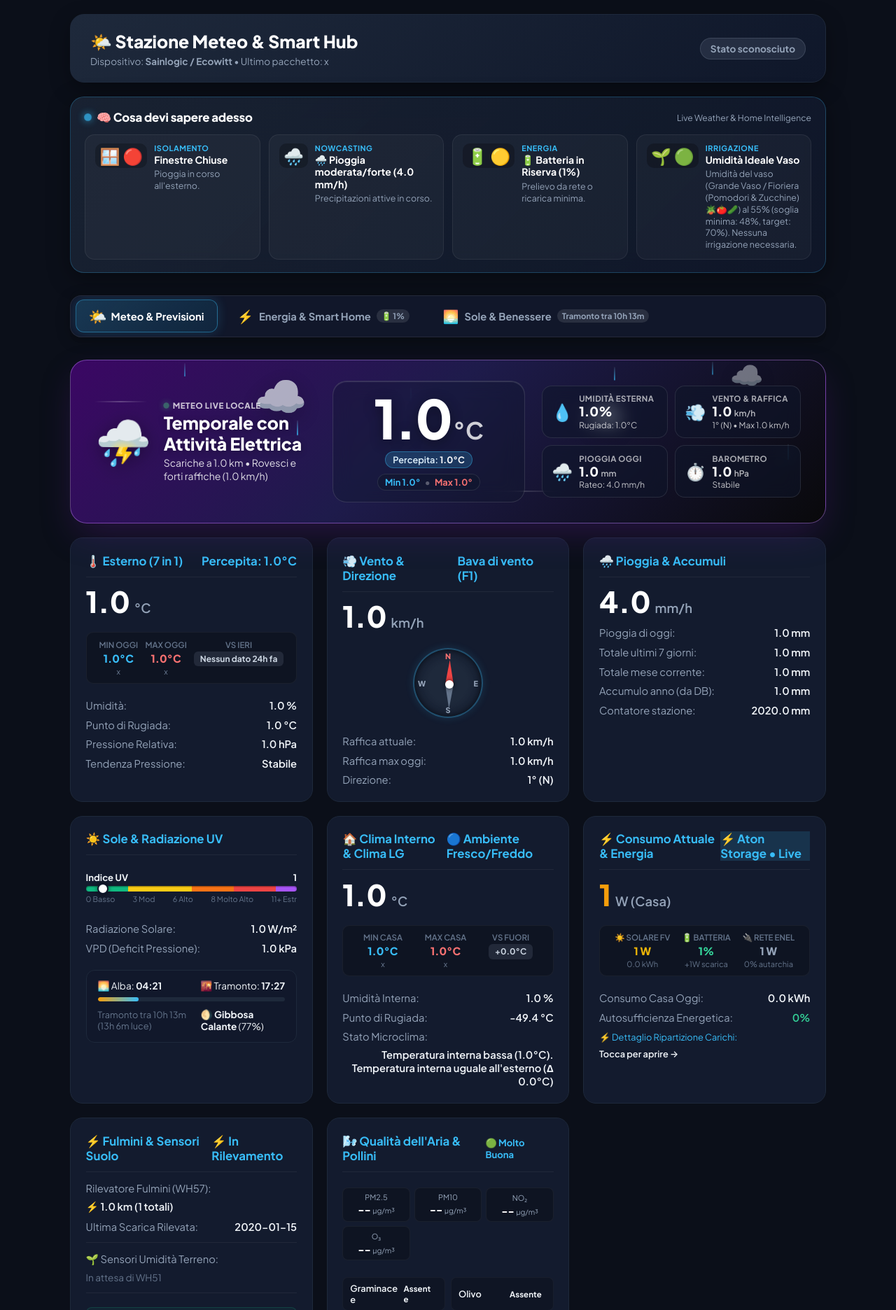
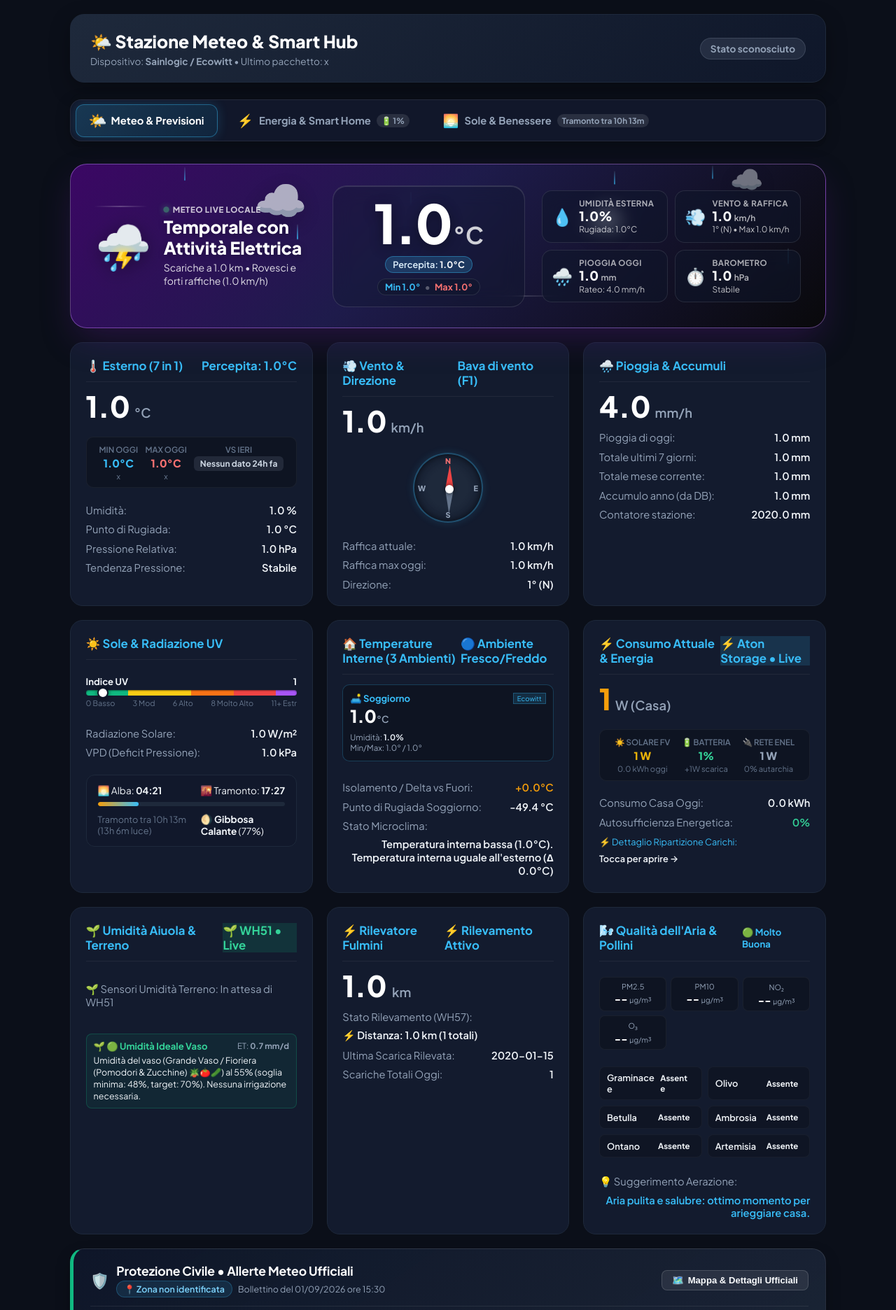
Before and after one commit to vincenzocuria/ecowitt-weather-hub, a FastAPI app: page / in a window 1280 px wide. Shown: the part 97-1969 px from the top of the page at 70% size. Run offline with FastAPI, Linux system fonts and the light colour scheme; data comes from the database, SQL or seed files in the repository; tables that the repository leaves empty hold one stand-in row (values such as "Sample post"); data that the repository does not hold is empty.

Commit message:
feat(dashboard): sposta 'Cosa devi sapere adesso' in basso, mostra 3 ambienti interni (Soggiorno, Stanzetta, Camera) e separa card aiuola da fulmini

```diff
--- a/backend/templates/index.html
+++ b/backend/templates/index.html
@@ -359,80 +325,70 @@
             </div>
         </div>
 
-        <!-- 5. CLIMA INTERNO CASA & CLIMATIZZATORI LG THINQ -->
+
+        <!-- 5. TEMPERATURE INTERNE: SOGGIORNO (ECOWITT) • STANZETTA (LG) • CAMERA (LG) -->
         <div class="card">
             <div class="card-header">
-                <span>🏠 Clima Interno & Clima LG</span>
+                <span>🏠 Temperature Interne (3 Ambienti)</span>
                 <span class="sub-badge {{ analytics.comfort.indoor.badge_class if analytics and analytics.comfort.indoor else 'badge-neutral' }}" id="indoor_comfort_badge">
                     {{ analytics.comfort.indoor.icon if analytics and analytics.comfort.indoor else '🏠' }} {{ analytics.comfort.indoor.title if analytics and analytics.comfort.indoor else 'Ambiente Casa' }}
                 </span>
             </div>
-            <div class="main-stat">
-                <span class="val" id="temp_in_c">{{ latest.temp_in_c if latest.temp_in_c is not none else '--' }}</span>
-                <span class="unit">°C</span>
-            </div>
-
-            <!-- DIFFERENZIALE MIN/MAX INTERNA OGGI & DELTA VS FUORI -->
-            <div class="today-extremes-box">
-                <div class="extreme-item">
-                    <span class="extreme-label">Min Casa</span>
-                    <span class="extreme-val min-t" id="today_in_min">{{ analytics.today_extremes.temp_in_min if analytics and analytics.today_extremes.temp_min is not none else '--' }}°C</span>
-                    <span class="extreme-time" id="today_in_min_time">{{ analytics.today_extremes.temp_in_min_time or '--:--' }}</span>
-                </div>
-                <div class="extreme-item">
-                    <span class="extreme-label">Max Casa</span>
-                    <span class="extreme-val max-t" id="today_in_max">{{ analytics.today_extremes.temp_in_max if analytics and analytics.today_extremes.temp_max is not none else '--' }}°C</span>
-                    <span class="extreme-time" id="today_in_max_time">{{ analytics.today_extremes.temp_in_max_time or '--:--' }}</span>
-                </div>
-                <div class="extreme-item">
-                    <span class="extreme-label">vs Fuori</span>
-                    <span class="delta-badge {% if analytics and analytics.comfort.indoor and analytics.comfort.indoor.get('diff_c') is not none and analytics.comfort.indoor.get('diff_c') > 0 %}warmer{% elif analytics and analytics.comfort.indoor and analytics.comfort.indoor.get('diff_c') is not none and analytics.comfort.indoor.get('diff_c') < 0 %}cooler{% else %}neutral{% endif %}" id="indoor_delta_badge">
-                        {% if analytics and analytics.comfort.indoor and analytics.comfort.indoor.get('diff_c') is not none %}
-                            {{ "%+0.1f"|format(analytics.comfort.indoor.get('diff_c')) }}°C
-                        {% else %}
-                            --
-                        {% endif %}
-                    </span>
-                </div>
-            </div>
-
-            <div class="item-list">
-                <div class="item"><span>Umidità Interna:</span> <strong id="humidity_in">{{ latest.humidity_in if latest.humidity_in is not none else '--' }} %</strong></div>
-                <div class="item"><span>Punto di Rugiada:</span> <strong id="dew_point_in">{{ analytics.dew_point_in_c if analytics and analytics.dew_point_in_c is not none else '--' }} °C</strong></div>
-                <div class="item"><span>Stato Microclima:</span> <strong id="indoor_status_desc">{{ analytics.comfort.indoor.desc if analytics and analytics.comfort.indoor else 'Regolare' }}</strong></div>
-            </div>
-
-            <!-- SEZIONE TEMPERATURE INTERNE DEI 2 CLIMA LG THINQ -->
-            {% if climate_devices %}
-            <div class="climate-split-subgrid" style="margin-top: 10px; padding-top: 10px; border-top: 1px solid rgba(255,255,255,0.08);">
-                <div style="display: flex; justify-content: space-between; align-items: center; margin-bottom: 6px;">
-                    <span style="font-size: 0.74rem; font-weight: 700; color: var(--text-dim); text-transform: uppercase; letter-spacing: 0.3px;">❄️ Climatizzatori LG (Temp Interne):</span>
-                    <span style="font-size: 0.70rem; color: #34d399; font-weight: 600;">LG ThinQ</span>
-                </div>
-                <div style="display: grid; grid-template-columns: repeat(auto-fit, minmax(130px, 1fr)); gap: 6px;">
+
+            <!-- GRIGLIA 3 AMBIENTI: SOGGIORNO, CAMERA DA LETTO, STANZETTA -->
+            <div class="indoor-rooms-grid" style="display: grid; grid-template-columns: repeat(auto-fit, minmax(130px, 1fr)); gap: 8px; margin-bottom: 10px;">
+                <!-- 1. SOGGIORNO (ECOWITT CONSOLE) -->
+                <div class="indoor-room-box" style="background: rgba(0,0,0,0.25); border: 1px solid rgba(56, 189, 248, 0.25); border-radius: 10px; padding: 10px; display: flex; flex-direction: column; justify-content: space-between;">
+                    <div>
+                        <div style="display: flex; justify-content: space-between; align-items: center; margin-bottom: 4px;">
+                            <strong style="font-size: 0.82rem; color: #38bdf8;">🛋️ Soggiorno</strong>
+                            <span class="badge" style="font-size: 0.60rem; padding: 1px 5px; background: rgba(56,189,248,0.15); color: #38bdf8; border: 1px solid rgba(56,189,248,0.3);">Ecowitt</span>
+                        </div>
+                        <div style="font-size: 1.55rem; font-weight: 800; color: #fff; line-height: 1.1; margin: 4px 0;" id="temp_in_c">
+                            {{ latest.temp_in_c if latest.temp_in_c is not none else '--' }}<span style="font-size: 0.85rem; font-weight: 600; color: var(--text-dim);">°C</span>
+                        </div>
+                    </div>
+                    <div style="font-size: 0.72rem; color: var(--text-dim); line-height: 1.35; margin-top: 4px;">
+                        <span>Umidità: <strong id="humidity_in" style="color: #e2e8f0;">{{ latest.humidity_in if latest.humidity_in is not none else '--' }}%</strong></span><br>
+                        <span>Min/Max: <span class="min-t" id="today_in_min">{{ analytics.today_extremes.temp_in_min or '--' }}°</span> / <span class="max-t" id="today_in_max">{{ analytics.today_extremes.temp_in_max or '--' }}°</span></span>
+                    </div>
+                </div>
+
+                <!-- 2 & 3. CLIMATIZZATORI LG THINQ: CAMERA DA LETTO & STANZETTA/CAMERETTA -->
+                {% if climate_devices %}
                     {% for dev in climate_devices %}
                         {% if dev.device_type == 'DEVICE_AIR_CONDITIONER' %}
-                        <div class="climate-mini-room-card" style="background: rgba(0,0,0,0.22); border: 1px solid rgba(255,255,255,0.06); border-radius: 8px; padding: 7px 9px;">
-                            <div style="display: flex; justify-content: space-between; align-items: center;">
-                                <strong style="font-size: 0.82rem; color: #f8fafc; font-weight: 700;">{{ dev.alias }}</strong>
-                                <span class="badge" style="font-size: 0.62rem; padding: 1px 5px; border-radius: 4px; {% if dev.is_on %}background: rgba(16,185,129,0.2); color: #34d399; border: 1px solid rgba(16,185,129,0.4);{% else %}background: rgba(255,255,255,0.05); color: var(--text-dim); border: 1px solid rgba(255,255,255,0.1);{% endif %}">
-                                    {{ 'ACCESO' if dev.is_on else 'SPENTO' }}
-                                </span>
+                        <div class="indoor-room-box" style="background: rgba(0,0,0,0.25); border: 1px solid {% if dev.is_on %}rgba(16, 185, 129, 0.35){% else %}rgba(255, 255, 255, 0.08){% endif %}; border-radius: 10px; padding: 10px; display: flex; flex-direction: column; justify-content: space-between;">
+                            <div>
+                                <div style="display: flex; justify-content: space-between; align-items: center; margin-bottom: 4px;">
+                                    <strong style="font-size: 0.82rem; color: #fff;">
+                                        {% if 'camer' in dev.alias.lower() or 'stanz' in dev.alias.lower() %}🧸 Stanzetta
+                                        {% elif 'letto' in dev.alias.lower() or 'camera' in dev.alias.lower() %}🛏️ Camera da letto
+                                        {% else %}❄️ {{ dev.alias }}{% endif %}
+                                    </strong>
+                                    <span class="badge" style="font-size: 0.60rem; padding: 1px 5px; {% if dev.is_on %}background: rgba(16,185,129,0.2); color: #34d399; border: 1px solid rgba(16,185,129,0.4);{% else %}background: rgba(255,255,255,0.05); color: var(--text-dim); border: 1px solid rgba(255,255,255,0.1);{% endif %}">
+                                        {{ 'ACCESO' if dev.is_on else 'SPENTO' }}
+                                    </span>
+                                </div>
+                                <div style="font-size: 1.55rem; font-weight: 800; color: {% if dev.is_on %}#38bdf8{% else %}#e2e8f0{% endif %}; line-height: 1.1; margin: 4px 0;" id="curr_temp_mini_{{ dev.device_id }}">
+                                    {{ dev.current_temp or '--' }}<span style="font-size: 0.85rem; font-weight: 600; color: var(--text-dim);">°C</span>
+                                </div>
                             </div>
-                            <div style="display: flex; align-items: baseline; justify-content: space-between; margin-top: 4px;">
-                                <span style="font-size: 0.72rem; color: var(--text-dim);">Temp:</span>
-                                <strong style="font-size: 1.15rem; font-weight: 800; color: {% if dev.is_on %}#38bdf8{% else %}#e2e8f0{% endif %};" id="curr_temp_mini_{{ dev.device_id }}">{{ dev.current_temp or '--' }}°C</strong>
-                            </div>
-                            <div style="display: flex; justify-content: space-between; font-size: 0.68rem; color: var(--text-dim); margin-top: 2px;">
-                                <span>Target: <strong>{{ dev.target_temp or 26 }}°C</strong></span>
-                                <span>{{ dev.mode }}</span>
+                            <div style="font-size: 0.72rem; color: var(--text-dim); line-height: 1.35; margin-top: 4px;">
+                                <span>Target: <strong style="color: #e2e8f0;">{{ dev.target_temp or 26 }}°C</strong></span><br>
+                                <span>Modo: <strong style="color: #94a3b8;">{{ dev.mode }}</strong> (LG ThinQ)</span>
                             </div>
                         </div>
                         {% endif %}
                     {% endfor %}
-                </div>
-            </div>
-            {% endif %}
+                {% endif %}
+            </div>
+
+            <div class="item-list" style="margin-top: 4px;">
+                <div class="item"><span>Isolamento / Delta vs Fuori:</span> <strong id="indoor_delta_badge" style="color: {% if analytics and analytics.comfort.indoor and analytics.comfort.indoor.get('diff_c') and analytics.comfort.indoor.get('diff_c') < 0 %}#38bdf8{% else %}#f59e0b{% endif %};">{{ "%+0.1f"|format(analytics.comfort.indoor.get('diff_c')) if analytics and analytics.comfort.indoor and analytics.comfort.indoor.get('diff_c') is not none else '--' }}°C</strong></div>
+                <div class="item"><span>Punto di Rugiada Soggiorno:</span> <strong id="dew_point_in">{{ analytics.dew_point_in_c if analytics and analytics.dew_point_in_c is not none else '--' }} °C</strong></div>
+                <div class="item"><span>Stato Microclima:</span> <strong id="indoor_status_desc">{{ analytics.comfort.indoor.desc if analytics and analytics.comfort.indoor else 'Regolare' }}</strong></div>
+            </div>
         </div>
 
         <!-- 6. CONSUMO ATTUALE & FLUSSO ENERGETICO (ATON GREEN STORAGE) -->
@@ -453,7 +409,7 @@
                 <div class="extreme-item">
                     <span class="extreme-label">☀️ Solare FV</span>
                     <span class="extreme-val" style="color: #eab308;" id="p_solare_quick_val">{{ energy_latest.p_solare | int if energy_latest and energy_latest.p_solare is defined else '0' }} W</span>
-                    <span class="extreme-time">{{ energy_summary.solar_today_kwh or '0.0' }} kWh</span>
+                    <span class="extreme-time">{{ energy_summary.solar_today_kwh or '0.0' }} kWh oggi</span>
                 </div>
                 <div class="extreme-item">
                     <span class="extreme-label">🔋 Batteria</span>
@@ -493,26 +449,92 @@
             </div>
         </div>
 
-        <!-- 7. SENSORI MULTICANALE, FULMINI & TERRENO -->
+        <!-- 7. SENSORI SUOLO & UMIDITÀ AIUOLA (WH51) -->
         <div class="card">
             <div class="card-header">
-                <span>⚡ Fulmini & Sensori Suolo</span>
+                <span>🌱 Umidità Aiuola & Terreno</span>
+                <span class="sub-badge" id="soil_badge" style="background: rgba(16, 185, 129, 0.15); color: #34d399; border-color: rgba(16, 185, 129, 0.35);">
+                    🌱 WH51 • Live
+                </span>
+            </div>
+
+            <div id="soil_moisture_container">
+            {% if analytics and analytics.soil_summary and analytics.soil_summary.has_sensors %}
+                {% for ch, info in analytics.soil_summary.channels.items() %}
+                <div class="main-stat" style="margin-bottom: 6px;">
+                    <span class="val" style="color: #34d399;">{{ info.value }}</span>
+                    <span class="unit">% ({{ info.name }})</span>
+                </div>
+                <div class="today-extremes-box" style="margin-bottom: 8px;">
+                    <div class="extreme-item">
+                        <span class="extreme-label">Stato Suolo</span>
+                        <span class="badge {{ info.badge_class }}" style="font-size: 0.76rem; padding: 2px 8px; margin-top: 2px;">{{ info.status_label }}</span>
+                    </div>
+                    <div class="extreme-item">
+                        <span class="extreme-label">Variazione 24h</span>
+                        <span class="extreme-val" style="font-size: 0.95rem; color: var(--text);">{{ info.trend_icon }} {{ '+' if info.diff_24h > 0 else '' }}{{ info.diff_24h }}%</span>
+                    </div>
+                    <div class="extreme-item">
+                        <span class="extreme-label">Evapotraspirazione</span>
+                        <span class="extreme-val" style="font-size: 0.95rem; color: #38bdf8;">{{ analytics.evapotranspiration_mm or '2.3' }} mm/d</span>
+                    </div>
+                </div>
+                {% endfor %}
+            {% elif soil_moisture %}
+                {% for ch, val in soil_moisture.items() %}
+                <div class="main-stat">
+                    <span class="val" style="color: #34d399;">{{ val }}</span>
+                    <span class="unit">% (Suolo {{ ch }})</span>
+                </div>
+                {% endfor %}
+            {% else %}
+                <div class="item" style="padding: 1rem 0; color: var(--text-dim);">
+                    <span>🌱 Sensori Umidità Terreno: In attesa di WH51</span>
+                </div>
+            {% endif %}
+            </div>
+
+            <!-- CONSIGLIO IRRIGAZIONE INTELLIGENTE -->
+            {% if analytics and analytics.irrigation_advice %}
+            <div class="smart-irrigation-card" style="background: rgba(16, 185, 129, 0.08); border: 1px solid rgba(16, 185, 129, 0.25); border-radius: 8px; padding: 8px 10px; margin-top: 6px;">
+                <div style="display: flex; justify-content: space-between; align-items: center;">
+                    <span style="font-size: 0.82rem; font-weight: 700; color: #34d399;">{{ analytics.irrigation_advice.icon }} {{ analytics.irrigation_advice.title }}</span>
+                    <span style="font-size: 0.72rem; color: var(--text-dim);">ET: <strong>{{ analytics.evapotranspiration_mm }} mm/d</strong></span>
+                </div>
+                <p style="font-size: 0.78rem; color: var(--text); margin: 4px 0 0 0; line-height: 1.35;">{{ analytics.irrigation_advice.desc }}</p>
+            </div>
+            {% endif %}
+        </div>
+
+        <!-- 8. RILEVATORE FULMINI (WH57) -->
+        <div class="card">
+            <div class="card-header">
+                <span>⚡ Rilevatore Fulmini</span>
                 <span class="sub-badge" id="lightning_badge">
                     {% if latest.lightning_distance_km is not none %}
-                        ⚡ In Rilevamento
+                        ⚡ Rilevamento Attivo
                     {% else %}
-                        WH57 / WH51
+                        WH57 • Tempesta
                     {% endif %}
                 </span>
             </div>
+            <div class="main-stat">
+                <span class="val" id="lightning_dist_val">
+                    {% if latest.lightning_distance_km is not none %}
+                        {{ latest.lightning_distance_km }} <span class="unit">km</span>
+                    {% else %}
+                        0 <span class="unit">Scariche</span>
+                    {% endif %}
+                </span>
+            </div>
             <div class="item-list">
                 <div class="item">
-                    <span>Rilevatore Fulmini (WH57):</span>
+                    <span>Stato Rilevamento (WH57):</span>
                     <strong id="lightning">
                         {% if latest.lightning_distance_km is not none %}
-                            ⚡ {{ latest.lightning_distance_km }} km ({{ latest.lightning_count or 0 }} totali)
+                            ⚡ Distanza: {{ latest.lightning_distance_km }} km ({{ latest.lightning_count or 0 }} totali)
                         {% else %}
-                            <span style="color: var(--text-muted); font-size: 0.85rem;">In attesa di fulmini / GW3000</span>
+                            <span style="color: var(--text-muted); font-size: 0.85rem;">Nessun fulmine nelle vicinanze</span>
                         {% endif %}
                     </strong>
                 </div>
@@ -520,50 +542,22 @@
                     <span>Ultima Scarica Rilevata:</span>
                     <strong id="lightning_time">{{ latest.lightning_last_time or 'Nessuna recente' }}</strong>
                 </div>
-                <div class="divider"></div>
-                <div id="soil_moisture_container">
-                {% if analytics and analytics.soil_summary and analytics.soil_summary.has_sensors %}
-                    {% for ch, info in analytics.soil_summary.channels.items() %}
-                    <div class="item" style="display: flex; justify-content: space-between; align-items: center; margin-bottom: 6px;">
-                        <span>🌱 {{ info.name }}:</span>
-                        <div style="display: flex; align-items: center; gap: 8px;">
-                            <strong>{{ info.value }}%</strong>
-                            <span class="badge {{ info.badge_class }}" style="font-size: 0.72rem; padding: 2px 6px;">{{ info.status_label }}</span>
-                            <span style="font-size: 0.75rem; color: var(--text-dim);" title="Variazione 24h">{{ info.trend_icon }} {{ '+' if info.diff_24h > 0 else '' }}{{ info.diff_24h }}%</span>
-                        </div>
-                    </div>
-                    {% endfor %}
-                {% elif soil_moisture %}
-                    {% for ch, val in soil_moisture.items() %}
-                    <div class="item"><span>🌱 Umidità Suolo {{ ch }}:</span> <strong>{{ val }}%</strong></div>
-                    {% endfor %}
-                {% else %}
-                    <div class="item"><span>🌱 Sensori Umidità Terreno:</span> <span style="color: var(--text-muted); font-size: 0.85rem;">In attesa di WH51</span></div>
-                {% endif %}
-                </div>
-
-                <!-- 🌱 CONSIGLIO IRRIGAZIONE INTELLIGENTE (ET + PIOGGIA PREVISTA) -->
-                {% if analytics and analytics.irrigation_advice %}
-                <div class="divider"></div>
-                <div class="smart-irrigation-card" style="background: rgba(16, 185, 129, 0.06); border: 1px solid rgba(16, 185, 129, 0.2); border-radius: 8px; padding: 8px 10px; margin-top: 6px;">
-                    <div style="display: flex; justify-content: space-between; align-items: center;">
-                        <span style="font-size: 0.82rem; font-weight: 700; color: #34d399;">{{ analytics.irrigation_advice.icon }} {{ analytics.irrigation_advice.title }}</span>
-                        <span style="font-size: 0.75rem; color: var(--text-dim);">ET: <strong>{{ analytics.evapotranspiration_mm }} mm/die</strong></span>
-                    </div>
-                    <p style="font-size: 0.78rem; color: var(--text); margin: 4px 0 0 0; line-height: 1.35;">{{ analytics.irrigation_advice.desc }}</p>
-                </div>
-                {% endif %}
-            </div>
-        </div>
-
-        <!-- 8. QUALITÀ DELL'ARIA & POLLINI CAMS -->
+                <div class="item">
+                    <span>Scariche Totali Oggi:</span>
+                    <strong id="lightning_count_today">{{ latest.lightning_count or 0 }}</strong>
+                </div>
+            </div>
+        </div>
+
+        <!-- 9. QUALITÀ DELL'ARIA & POLLINI CAMS -->
         <div class="card">
             <div class="card-header">
                 <span>🌬️ Qualità dell'Aria & Pollini</span>
                 <span class="aqi-summary-badge {{ analytics.air_quality.eaqi.badge_class if analytics and analytics.air_quality else 'badge-success' }}" id="aqi_badge">
                     {{ analytics.air_quality.eaqi.icon if analytics and analytics.air_quality else '🟢' }} {{ analytics.air_quality.eaqi.label if analytics and analytics.air_quality else 'Buona' }}
                 </span>
-            </div>
+
+    </div>
 
             <!-- PARTICOLATO & INQUINANTI (CAMS) -->
             <div class="pollutants-mini-grid">
@@ -775,6 +769,43 @@
         </div>
         {% endif %}
     </div>
+
+
+<!-- 🧠 SEZIONE INTELLIGENZA DOMESTICA: COSA DEVO SAPERE ORA -->
+<div class="now-intelligence-hero" id="now_intelligence_section">
+    <div class="now-intelligence-header">
+        <div class="now-intelligence-title">
+            <span class="pulse-dot"></span>
+            <span>🧠 Cosa devi sapere adesso</span>
+        </div>
+        <span style="font-size: 0.76rem; color: var(--text-dim);">Live Weather & Home Intelligence</span>
+    </div>
+    <div class="now-pills-grid" id="now_pills_container">
+        {% if analytics and analytics.now_highlights %}
+            {% for pill in analytics.now_highlights %}
+            <div class="now-pill">
+                <div class="now-pill-icon">{{ pill.icon }}</div>
+                <div class="now-pill-content">
+                    <div class="now-pill-action">{{ pill.action_text }}</div>
+                    <div class="now-pill-title">{{ pill.title }}</div>
+                    <div class="now-pill-sub">{{ pill.subtitle }}</div>
+                </div>
+            </div>
+            {% endfor %}
+        {% else %}
+            <div class="now-pill">
+                <div class="now-pill-icon">🌤️</div>
+                <div class="now-pill-content">
+                    <div class="now-pill-action">Meteo</div>
+                    <div class="now-pill-title">Analisi in tempo reale</div>
+                    <div class="now-pill-sub">Tutti i parametri nella norma.</div>
+                </div>
+            </div>
+        {% endif %}
+    </div>
+</div>
+
+
 
     <!-- MINI GRAFICO ANDAMENTO RAPIDO 24H -->
     <div class="card" style="margin-top: 0.25rem;">
```
Also changed, not shown: other parts of backend/templates/index.html (+0 -34 lines).
